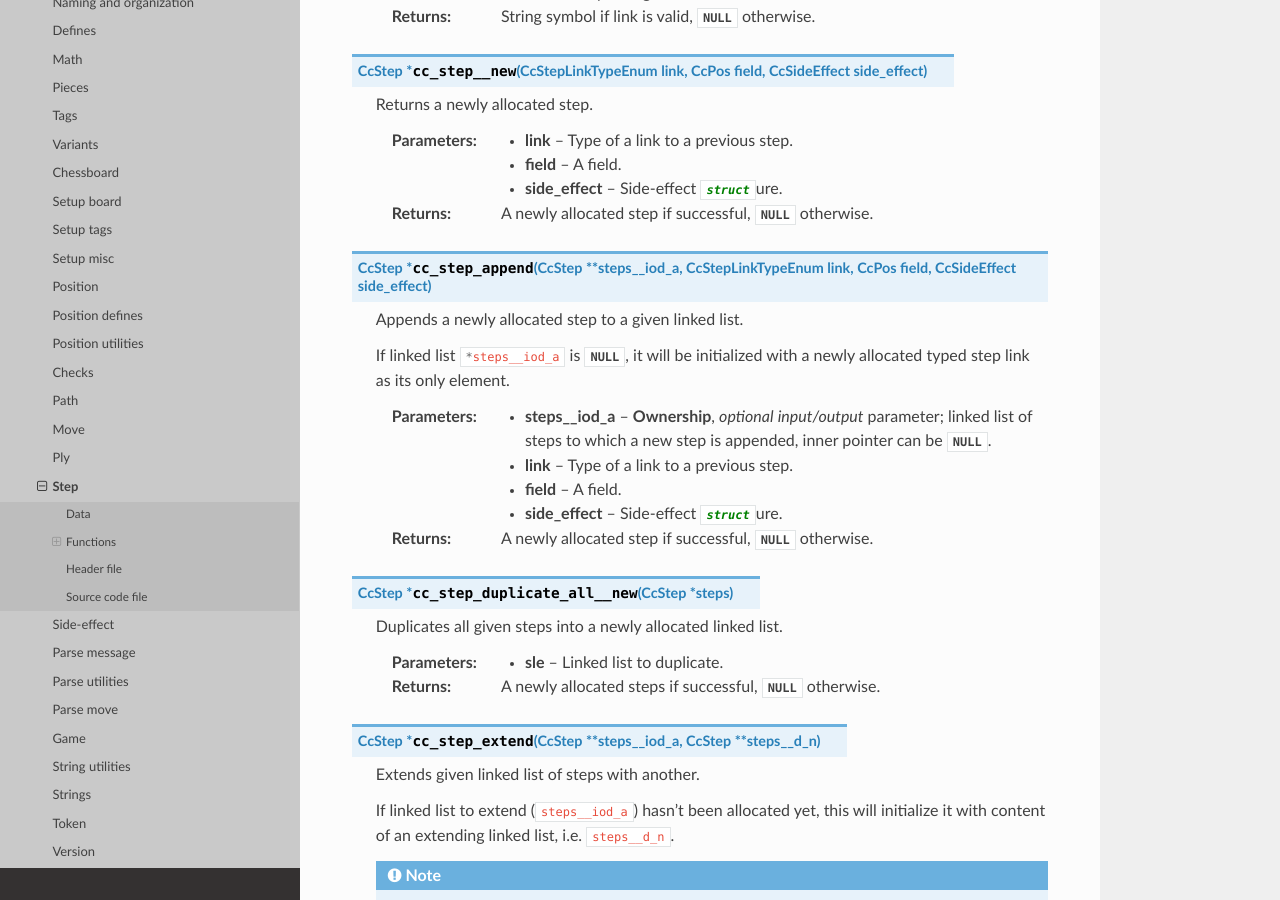
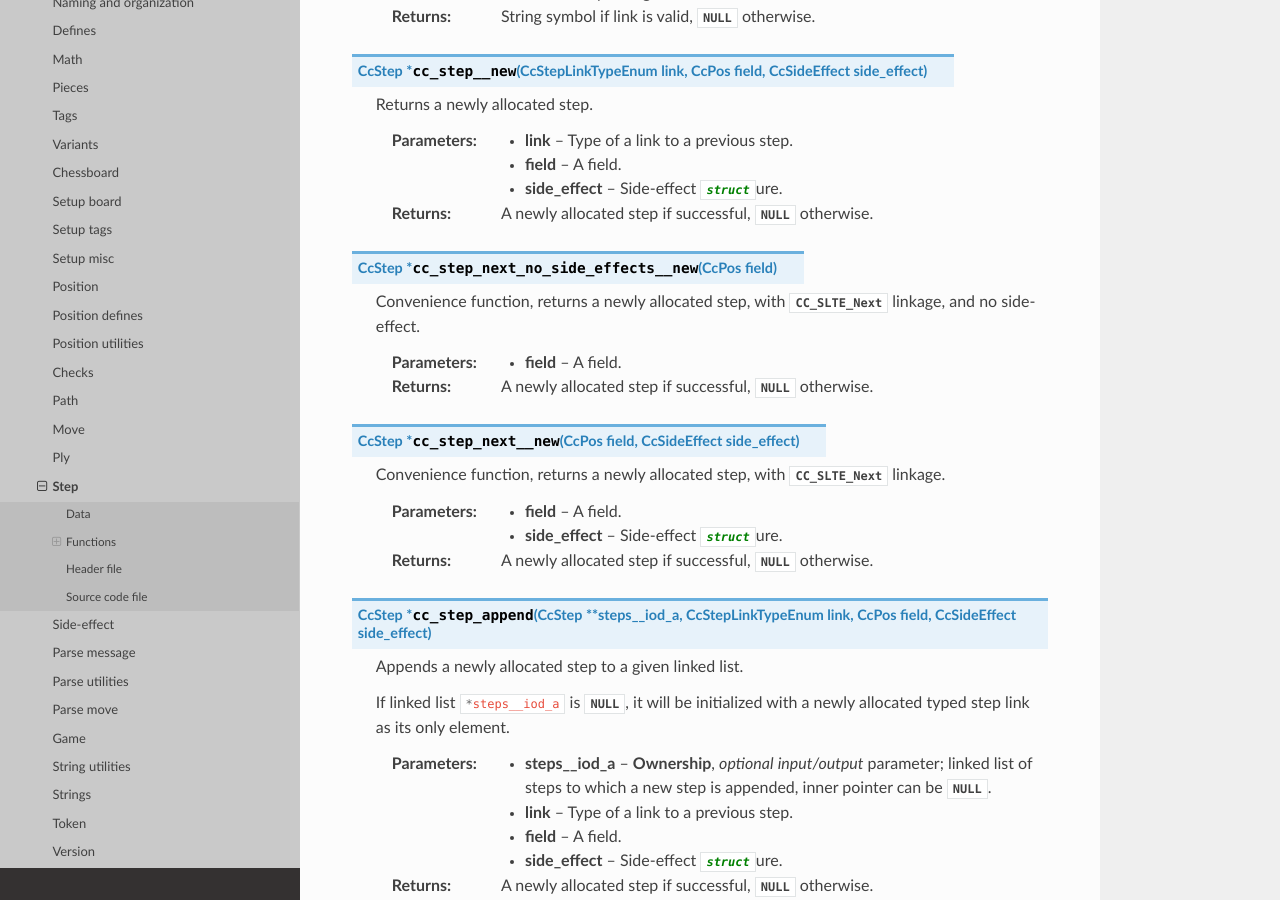
Before and after one commit to mmlacak/crochess, a Sphinx documentation site: the page built from docs/source/libcc/ccstep.rst, in a window 1280 px wide and 900 px high, scrolled down 2188 px. Built offline with Sphinx 7.4.7 and the Read the Docs theme 3.1.0, drawn with Linux system fonts in a browser that asks for light colours.

Commit message:
Added step convenience functions + docs.

```diff
--- a/docs/source/conf.py
+++ b/docs/source/conf.py
@@ -26,10 +26,10 @@ copyright = '2021, Mario Mlačak'
 author = 'Mario Mlačak'
 
 # The short X.Y version
-version = "0.0.1.64:1243+20250108.214559"   # docs-new-lib-short-version-major-minor-feature-commit+meta~breaks-place-marker
+version = "0.0.1.65:1244+20250109.045832"   # docs-new-lib-short-version-major-minor-feature-commit+meta~breaks-place-marker
 
 # The full version, including alpha/beta/rc tags
-release = "0.0.1.64:1243+20250108.214559"   # docs-new-lib-full-version-major-minor-feature-commit+meta~breaks-place-marker
+release = "0.0.1.65:1244+20250109.045832"   # docs-new-lib-full-version-major-minor-feature-commit+meta~breaks-place-marker
 
 
 # -- General configuration ---------------------------------------------------
--- a/docs/source/libcc/ccstep.rst
+++ b/docs/source/libcc/ccstep.rst
@@ -119,6 +119,23 @@ Functions
     Returns a newly allocated step.
 
     :param link: Type of a link to a previous step.
+    :param field: A field.
+    :param side_effect: Side-effect :c:`struct`\ure.
+    :returns: A newly allocated step if successful, :c:data:`NULL` otherwise.
+
+.. c:function:: CcStep * cc_step_next_no_side_effects__new( CcPos field )
+
+    Convenience function, returns a newly allocated step, with :c:enumerator:`CC_SLTE_Next`
+    linkage, and no side-effect.
+
+    :param field: A field.
+    :returns: A newly allocated step if successful, :c:data:`NULL` otherwise.
+
+.. c:function:: CcStep * cc_step_next__new( CcPos field, CcSideEffect side_effect )
+
+    Convenience function, returns a newly allocated step, with :c:enumerator:`CC_SLTE_Next`
+    linkage.
+
     :param field: A field.
     :param side_effect: Side-effect :c:`struct`\ure.
     :returns: A newly allocated step if successful, :c:data:`NULL` otherwise.
```
Also changed, not shown: README.md (+2 -2 lines), 5 other files.
